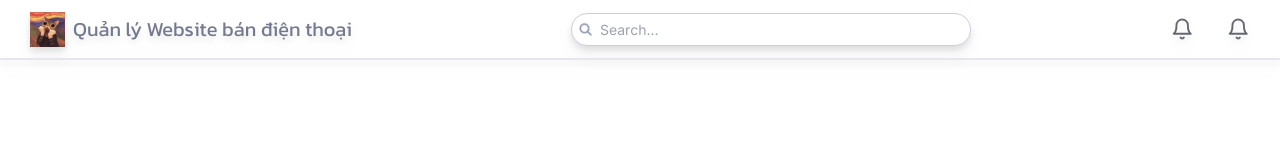
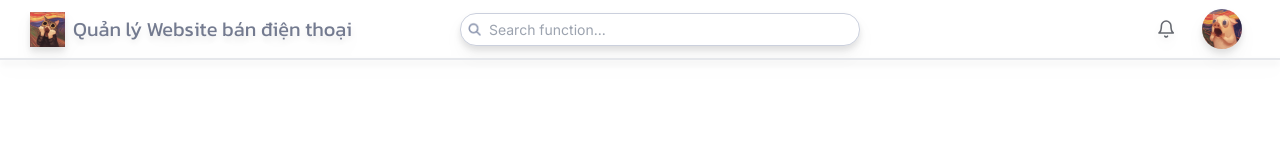
Before and after one commit to datntph32970/DATN, a plain HTML site: page src/Admin/index.html in a window 1280 px wide. Drawn offline with nearby package versions, Linux system fonts and the light colour scheme; a web font is replaced by a local one.

Commit message:
Refactor tailwind.config.js and index.html

```diff
--- a/src/Admin/index.html
+++ b/src/Admin/index.html
@@ -27,17 +27,16 @@
             <h1 class="leading-[35px] font-normal text-[20px] text-[#525B75] opacity-[80%] " style="font-family: Kanit;">Quản lý Website bán điện thoại</h1>
         </div>
         <div id="searchFunction" class="my-auto relative ">
-            <input class="border border-[#CBD0DD] rounded-2xl w-[400px] h-[33px] shadow-none focus:outline-[#a9adb8be] ps-7 text-sm text-[#8A94AD]" type="text" name="" id="" placeholder="Search...">
+            <input class="border border-[#CBD0DD] rounded-2xl w-[400px] h-[33px] shadow-none ps-7 text-sm text-[#8A94AD] hover:w-[580px] focus:w-[580px] focus:outline-[#a9adb8be] transition-all duration-300 ease-in-out" type="text" name="" id="" placeholder="Search function...">
             <img src="../img/search.png" class="absolute top-[50%] left-2 translate-y-[-50%] size-[13px] pointer-events-none" alt="">
         </div>
-        <div class="my-auto mx-1 flex">
-            <div class="relative">
-                <input class="rounded-full size-9 hover:bg-[#7d7ffa38]" type="button" name="" id="">
-                <img src="../img/notification.svg" class="absolute top-[50%] left-[50%] top[50%] translate-x-[-50%] translate-y-[-50%] size-6 pointer-events-none" alt="">
+        <div class="my-auto ms-[200px] me-[30px] flex">
+            <div class="relative mx-2">
+                <input class="rounded-full size-10 hover:bg-[#7d7ffa38]" type="button" name="" id="">
+                <img src="../img/notification.svg" class="absolute top-[50%] left-[50%]  translate-x-[-50%] translate-y-[-50%] size-5 pointer-events-none" alt="">
             </div>
-            <div class="relative mx-5">
-                <input class="rounded-full size-9 hover:bg-[#7d7ffa38]" type="button" name="" id="">
-                <img src="../img/notification.svg" class="absolute top-[50%] left-[50%] top[50%] translate-x-[-50%] translate-y-[-50%] size-6 pointer-events-none" alt="">
+            <div class=" mx-2">
+                <img src="../img/avatar.jpg" class=" size-10 rounded-full hover:shadow-lg" alt="">
             </div>
         </div>
     </div>
```
Also changed, not shown: tailwind.config.js (added, +8 -0 lines), src/img/avatar.jpg (added).
